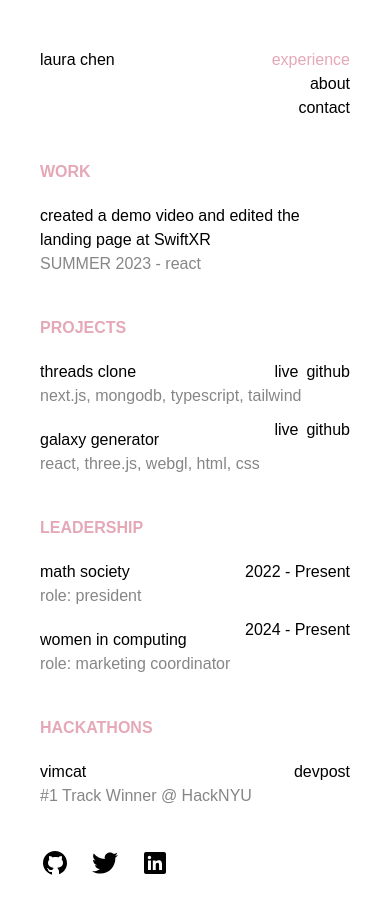
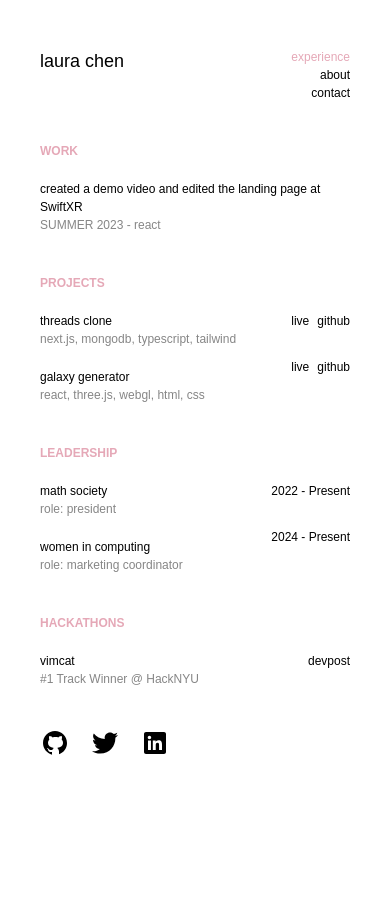
Before and after one commit to laura-codess/personal-website, a Next.js app: page / in a window 390 px wide. Built offline with nearby package versions, Linux system fonts and the light colour scheme; a web font is replaced by a local one.

Commit message:
some minor fixes, mobile fix

```diff
--- a/app/about/page.tsx
+++ b/app/about/page.tsx
@@ -15,7 +15,7 @@ export default function Home() {
     <div className="w-full">
     <div className="min-h-screen ">
       <div className="flex flex-row justify-between ">
-        <p>laura chen</p>
+        <p className="custom-text-18">laura chen</p>
         <Navbar/>
       </div>
 
@@ -25,7 +25,7 @@ export default function Home() {
       <p>[ she/her ]</p>
 
       <p className="pt-10">i'm currently a computer science & mathematics double major at new york university. i have a passion for coding, learning and building.</p>
-      <p className="pt-10">when im not programming you can catch me lounging around, trying new restaurants, and staring at other people's dogs. </p>
+      <p className="pt-10">when i'm not programming you can catch me lounging around, trying new restaurants, and staring at other people's dogs. </p>
 
   <p className="pt-10">i still have much more to learn, and i'm always open to exploring new opportunities,  <span className="font-bold"><a href="mailto:lc5065@nyu.edu">connect with me here.</a></span></p>
 
--- a/app/globals.css
+++ b/app/globals.css
@@ -5,3 +5,15 @@
 body {
     font-size: 16px;
 }
+
+/* Define media query for mobile devices */
+@media (max-width: 680px) {
+    /* Set smaller font size for mobile */
+    body {
+        font-size: 12px;
+    }
+}
+
+.custom-text-18 {
+    font-size: 18px;
+}
--- a/app/page.tsx
+++ b/app/page.tsx
@@ -15,7 +15,7 @@ export default function Home() {
     <div className="w-full">
     <div className="min-h-screen ">
       <div className="flex flex-row justify-between ">
-        <p>laura chen</p>
+        <p className="custom-text-18">laura chen</p>
         <Navbar />
       </div>
 
@@ -40,7 +40,7 @@ export default function Home() {
       <div className="flex justify-between items-center">
       <p className="pt-5">galaxy generator</p>
       <div className="flex">
-      <a href="https://galaxy-generator-sooty-six.vercel.app/" className="ml-4 mr-2 hover:underline">live</a>
+      <a href="https://galaxy-generator-sooty-six.vercel.app/" className="ml-4 mr-2 hover:underline text-10 sm:text-16">live</a>
       <a href="https://github.com/laura-codess/galaxy-generator" className="hover:underline">github</a>
       </div>
       </div>
```
